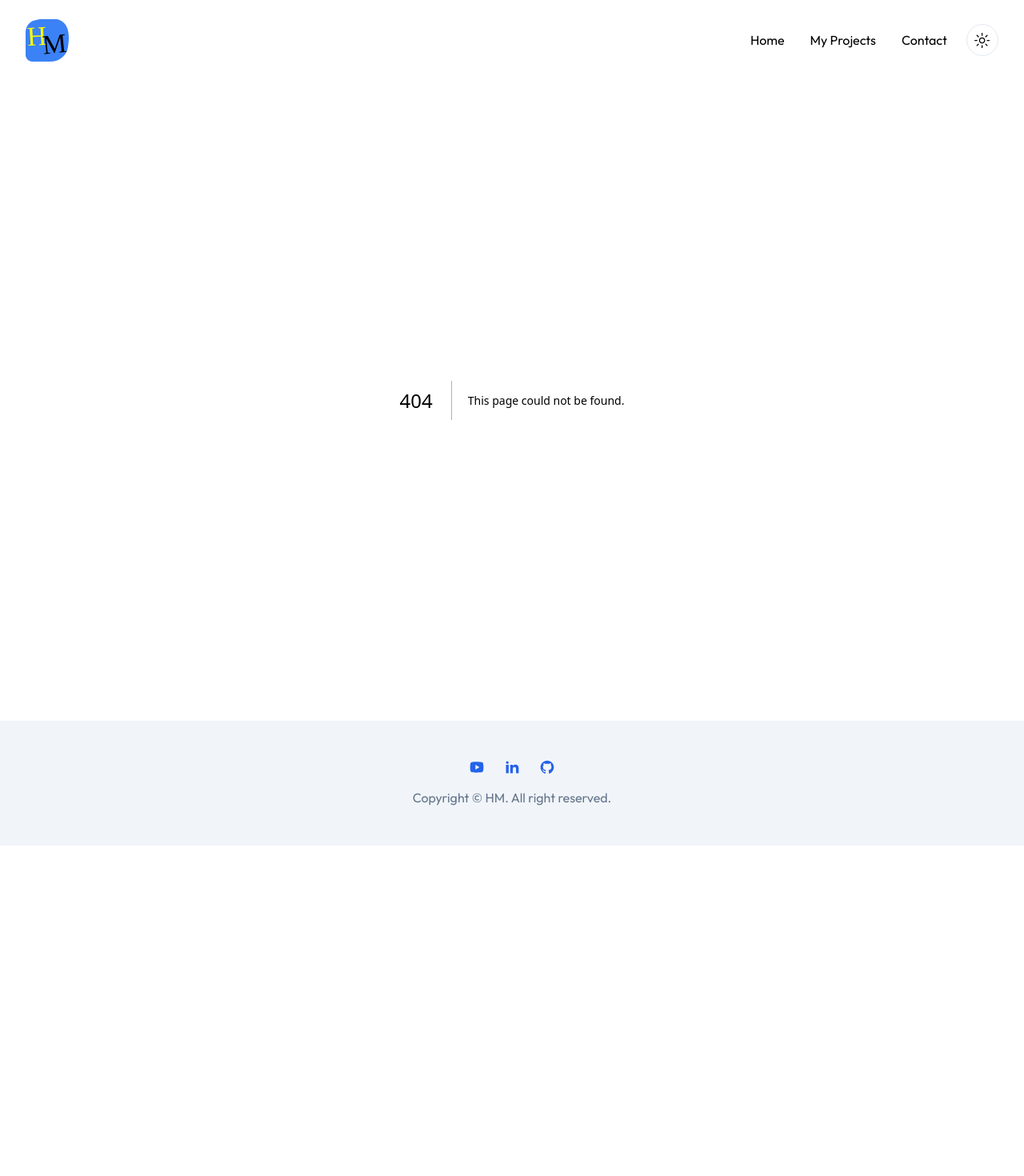
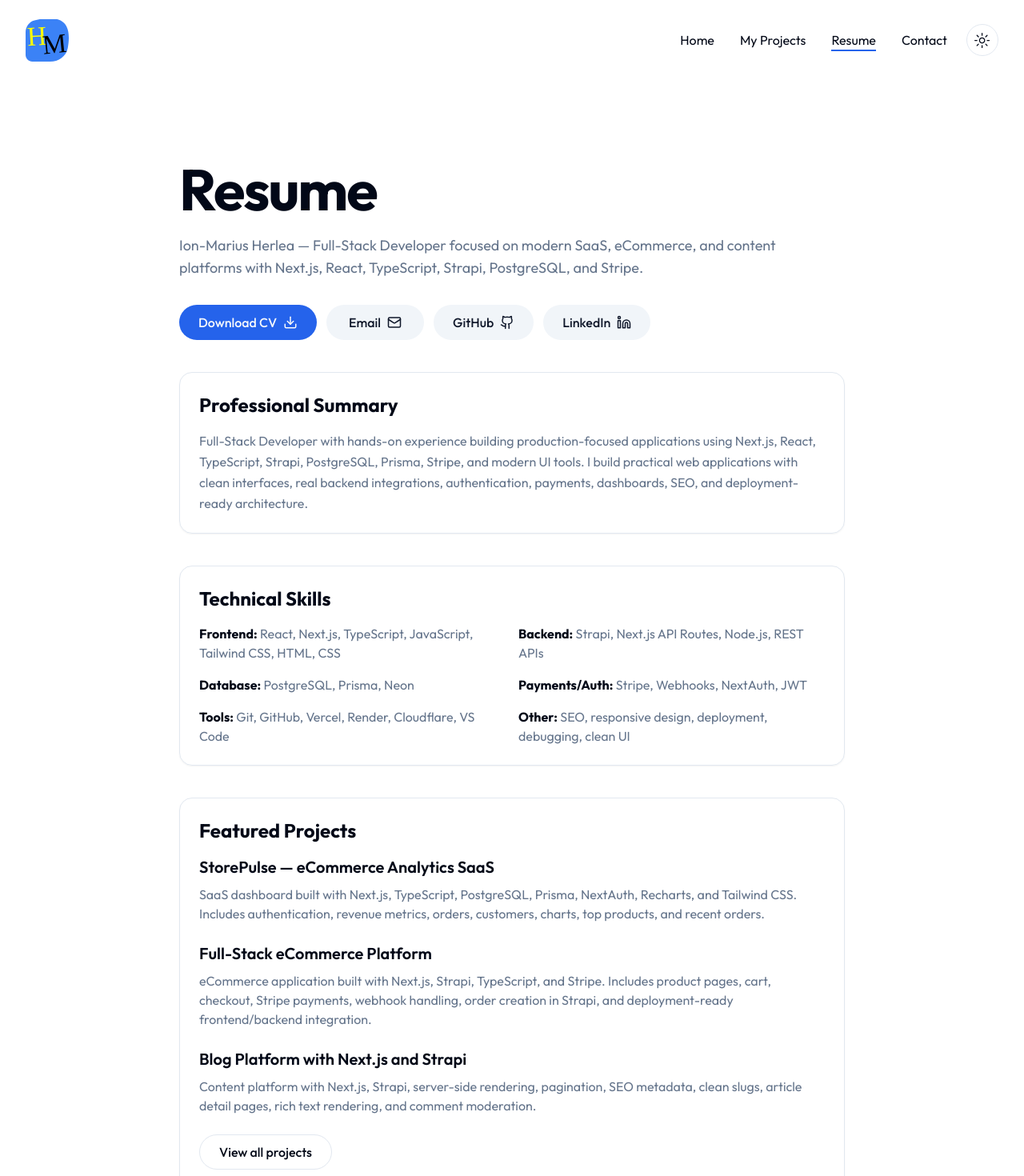
Before and after one commit to mariusherlea/marius-portfolio, a Next.js app: page /resume in a window 1280 px wide. Before the commit this address had no page. Shown: the top 1470 px of the page at 80% size. Before the commit the page ends 1057 px from the top, so only its background shows below. Built offline with nearby package versions, Linux system fonts and the light colour scheme.

Commit message:
cv and project ProjectCard

```diff
--- /dev/null
+++ b/app/resume/page.jsx
@@ -0,0 +1,241 @@
+import Link from "next/link";
+import { Button } from "@/components/ui/button";
+import { Download, Mail, Github, Linkedin } from "lucide-react";
+
+export const metadata = {
+  title: "Resume | Ion-Marius Herlea",
+  description:
+    "Resume of Ion-Marius Herlea, Full-Stack Developer working with Next.js, React, TypeScript, Strapi, PostgreSQL, Stripe, and modern web applications.",
+};
+
+const ResumePage = () => {
+  return (
+    <main className="min-h-screen py-12 xl:py-24">
+      <div className="container mx-auto max-w-4xl">
+        <section className="mb-10 text-center xl:text-left">
+          <h1 className="h1 mb-4">Resume</h1>
+
+          <p className="subtitle max-w-3xl mx-auto xl:mx-0">
+            Ion-Marius Herlea — Full-Stack Developer focused on modern SaaS,
+            eCommerce, and content platforms with Next.js, React, TypeScript,
+            Strapi, PostgreSQL, and Stripe.
+          </p>
+
+          <div className="flex flex-col md:flex-row gap-3 mt-6 justify-center xl:justify-start">
+            <a
+              href="/cv/marius-herlea-cv.pdf"
+              target="_blank"
+              rel="noopener noreferrer"
+            >
+              <Button className="gap-x-2">
+                Download CV
+                <Download size={18} />
+              </Button>
+            </a>
+
+            <a href="mailto:mariusherlea@gmail.com">
+              <Button variant="secondary" className="gap-x-2">
+                Email
+                <Mail size={18} />
+              </Button>
+            </a>
+
+            <a
+              href="https://github.com/mariusherlea"
+              target="_blank"
+              rel="noopener noreferrer"
+            >
+              <Button variant="secondary" className="gap-x-2">
+                GitHub
+                <Github size={18} />
+              </Button>
+            </a>
+
+            <a
+              href="https://www.linkedin.com/in/mariusherlea/"
+              target="_blank"
+              rel="noopener noreferrer"
+            >
+              <Button variant="secondary" className="gap-x-2">
+                LinkedIn
+                <Linkedin size={18} />
+              </Button>
+            </a>
+          </div>
+        </section>
+
+        <section className="space-y-10">
+          <div className="rounded-2xl border p-6 shadow-sm">
+            <h2 className="text-2xl font-bold mb-4">Professional Summary</h2>
+            <p className="text-muted-foreground leading-relaxed">
+              Full-Stack Developer with hands-on experience building
+              production-focused applications using Next.js, React, TypeScript,
+              Strapi, PostgreSQL, Prisma, Stripe, and modern UI tools. I build
+              practical web applications with clean interfaces, real backend
+              integrations, authentication, payments, dashboards, SEO, and
+              deployment-ready architecture.
+            </p>
+          </div>
+
+          <div className="rounded-2xl border p-6 shadow-sm">
+            <h2 className="text-2xl font-bold mb-4">Technical Skills</h2>
+
+            <div className="grid md:grid-cols-2 gap-4 text-muted-foreground">
+              <p>
+                <strong className="text-foreground">Frontend:</strong> React,
+                Next.js, TypeScript, JavaScript, Tailwind CSS, HTML, CSS
+              </p>
+              <p>
+                <strong className="text-foreground">Backend:</strong> Strapi,
+                Next.js API Routes, Node.js, REST APIs
+              </p>
+              <p>
+                <strong className="text-foreground">Database:</strong>{" "}
+                PostgreSQL, Prisma, Neon
+              </p>
+              <p>
+                <strong className="text-foreground">Payments/Auth:</strong>{" "}
+                Stripe, Webhooks, NextAuth, JWT
+              </p>
+              <p>
+                <strong className="text-foreground">Tools:</strong> Git,
+                GitHub, Vercel, Render, Cloudflare, VS Code
+              </p>
+              <p>
+                <strong className="text-foreground">Other:</strong> SEO,
+                responsive design, deployment, debugging, clean UI
+              </p>
+            </div>
+          </div>
+
+          <div className="rounded-2xl border p-6 shadow-sm">
+            <h2 className="text-2xl font-bold mb-4">Featured Projects</h2>
+
+            <div className="space-y-6">
+              <div>
+                <h3 className="text-xl font-semibold">
+                  StorePulse — eCommerce Analytics SaaS
+                </h3>
+                <p className="text-muted-foreground mt-2">
+                  SaaS dashboard built with Next.js, TypeScript, PostgreSQL,
+                  Prisma, NextAuth, Recharts, and Tailwind CSS. Includes
+                  authentication, revenue metrics, orders, customers, charts,
+                  top products, and recent orders.
+                </p>
+              </div>
+
+              <div>
+                <h3 className="text-xl font-semibold">
+                  Full-Stack eCommerce Platform
+                </h3>
+                <p className="text-muted-foreground mt-2">
+                  eCommerce application built with Next.js, Strapi, TypeScript,
+                  and Stripe. Includes product pages, cart, checkout, Stripe
+                  payments, webhook handling, order creation in Strapi, and
+                  deployment-ready frontend/backend integration.
+                </p>
+              </div>
+
+              <div>
+                <h3 className="text-xl font-semibold">
+                  Blog Platform with Next.js and Strapi
+                </h3>
+                <p className="text-muted-foreground mt-2">
+                  Content platform with Next.js, Strapi, server-side rendering,
+                  pagination, SEO metadata, clean slugs, article detail pages,
+                  rich text rendering, and comment moderation.
+                </p>
+              </div>
+            </div>
+
+            <div className="mt-6">
+              <Link href="/projects">
+                <Button variant="outline">View all projects</Button>
+              </Link>
+            </div>
+          </div>
+
+          <div className="rounded-2xl border p-6 shadow-sm">
+            <h2 className="text-2xl font-bold mb-4">Experience</h2>
+
+            <div className="space-y-5">
+              <div>
+                <h3 className="text-xl font-semibold">
+                  Web Developer / Full-Stack Developer
+                </h3>
+                <p className="text-muted-foreground">
+                  Portfolio Projects · 2024 — Present
+                </p>
+                <p className="text-muted-foreground mt-2">
+                  Built and deployed full-stack web applications using React,
+                  Next.js, TypeScript, Strapi, PostgreSQL, Prisma, Stripe, and
+                  modern frontend tooling. Focused on real-world features,
+                  clean UI, SEO, authentication, payments, dashboards, and
+                  scalable project structure.
+                </p>
+              </div>
+
+              <div>
+                <h3 className="text-xl font-semibold">
+                  Logistics / Forklift Operator
+                </h3>
+                <p className="text-muted-foreground">
+                  Warehouse & logistics operations
+                </p>
+                <p className="text-muted-foreground mt-2">
+                  Professional background in logistics, warehouse operations,
+                  loading and unloading, inventory handling, packaging flow, and
+                  coordination in fast-paced operational environments.
+                </p>
+              </div>
+            </div>
+          </div>
+
+          <div className="rounded-2xl border p-6 shadow-sm">
+            <h2 className="text-2xl font-bold mb-4">Languages</h2>
+            <p className="text-muted-foreground">
+              Romanian: Native · English: Professional working proficiency
+            </p>
+          </div>
+
+          <div className="rounded-2xl border p-6 shadow-sm">
+            <h2 className="text-2xl font-bold mb-4">Contact</h2>
+            <p className="text-muted-foreground">
+              Email:{" "}
+              <a
+                href="mailto:mariusherlea@gmail.com"
+                className="text-primary underline"
+              >
+                mariusherlea@gmail.com
+              </a>
+            </p>
+            <p className="text-muted-foreground mt-2">
+              LinkedIn:{" "}
+              <a
+                href="https://www.linkedin.com/in/mariusherlea/"
+                target="_blank"
+                rel="noopener noreferrer"
+                className="text-primary underline"
+              >
+                linkedin.com/in/mariusherlea
+              </a>
+            </p>
+            <p className="text-muted-foreground mt-2">
+              GitHub:{" "}
+              <a
+                href="https://github.com/mariusherlea"
+                target="_blank"
+                rel="noopener noreferrer"
+                className="text-primary underline"
+              >
+                github.com/mariusherlea
+              </a>
+            </p>
+          </div>
+        </section>
+      </div>
+    </main>
+  );
+};
+
+export default ResumePage;
--- a/app/robots.js
+++ b/app/robots.js
@@ -1,3 +1,4 @@
+//app/robots.js
 export default function robots() {
   return {
     rules: {
--- a/app/sitemap.js
+++ b/app/sitemap.js
@@ -1,3 +1,4 @@
+//app/sitemap.js
 export default function sitemap() {
   return [
     {
--- a/components/Hero.jsx
+++ b/components/Hero.jsx
@@ -1,6 +1,7 @@
+//components/Hero.jsx
 import Link from "next/link";
 import { Button } from "./ui/button";
-import {  Send , Linkedin, Github} from "lucide-react";
+import {  Send , Linkedin, Github, FileText } from "lucide-react";
 
 import {
   RiBriefcase4Fill,
@@ -36,6 +37,18 @@ I develop scalable, production-focused web applications with clean UI, real-worl
                   View Projects <Send size={18} />
                 </Button>
               </Link>
+
+ <a
+    href="/cv.pdf"
+    target="_blank"
+    rel="noopener noreferrer"
+  >
+    <Button variant="secondary" className="gap-x-2">
+      Download CV
+      <FileText  size={18} />
+    </Button>
+  </a>
+
               <a href="https://www.linkedin.com/in/mariusherlea/">
                 <Button variant="secondary" className="gap-x-2">
                   LinkedIn
--- a/components/Nav.jsx
+++ b/components/Nav.jsx
@@ -5,6 +5,8 @@ import { motion } from "framer-motion";
 const links = [
   { path: "/", name: "home" },
   { path: "/projects", name: "my projects" },
+  { path: "/resume", name: "Resume" },
+
   { path: "/contact", name: "contact" },
 ];
 
--- a/components/Work.jsx
+++ b/components/Work.jsx
@@ -39,7 +39,7 @@ const Work = () => {
         {/**slider*/}
         <div className="xl:max-w-[1000px] xl:absolute right-0 top-0">
           <Swiper
-            className="h-[480px]"
+  className="!h-[560px] !pb-14"
   slidesPerView={1}
   breakpoints={{
     640: {
@@ -50,9 +50,8 @@ const Work = () => {
   modules={[Pagination]}
   pagination={{ clickable: true }}
 >
-            {/** show only the firs 4 projects for the slides */}
   {projectData.slice(0, 4).map((project, index) => (
-              <SwiperSlide key={index}>
+    <SwiperSlide className="!h-[520px]" key={index}>
       <ProjectCard project={project} />
     </SwiperSlide>
   ))}
```
Also changed, not shown: components/ProjectCard.tsx (+8 -9 lines), 1 other file (tests, documents, lock files or other folders). Lines whose indentation alone changed are shown as unchanged.
